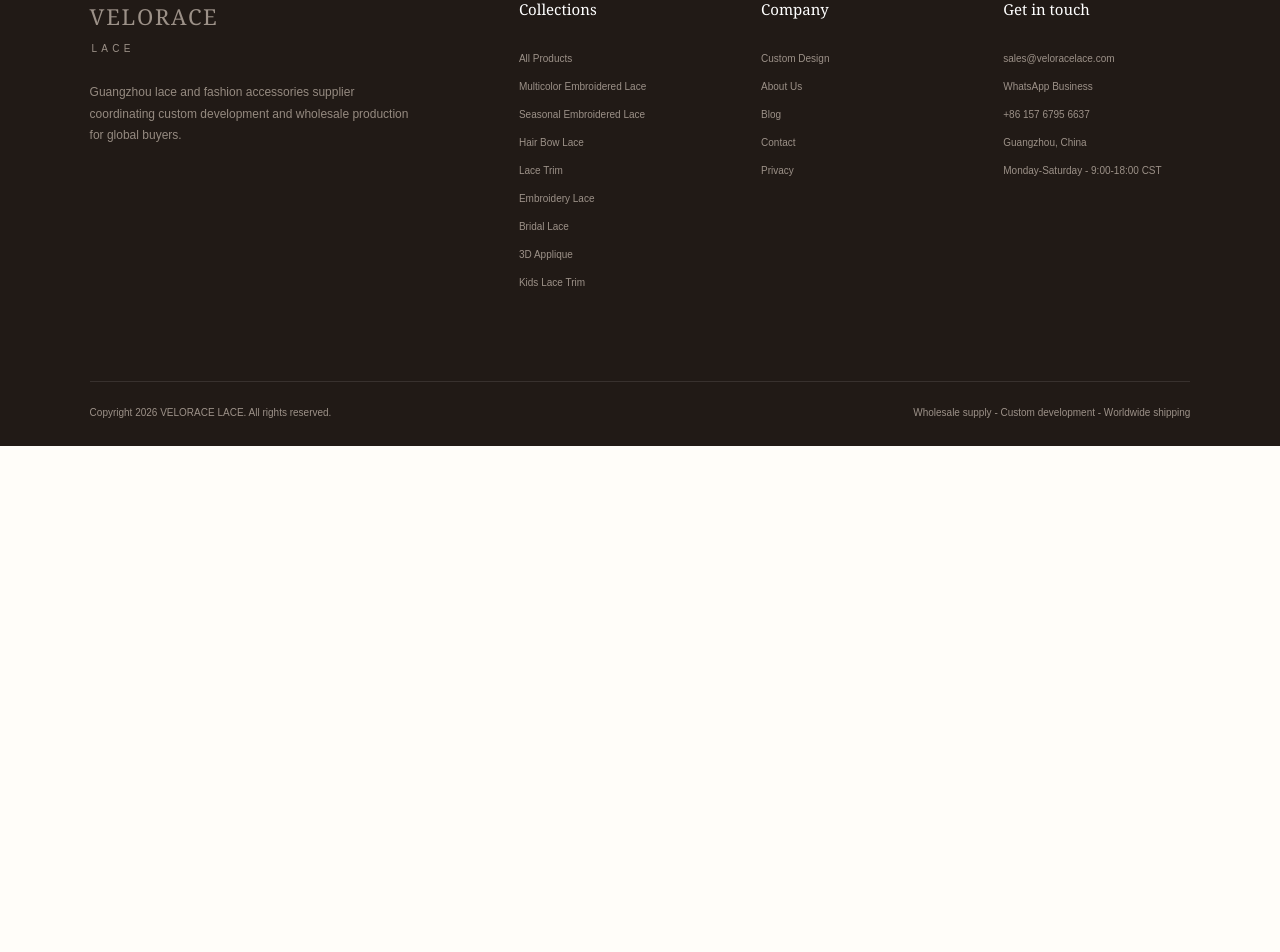
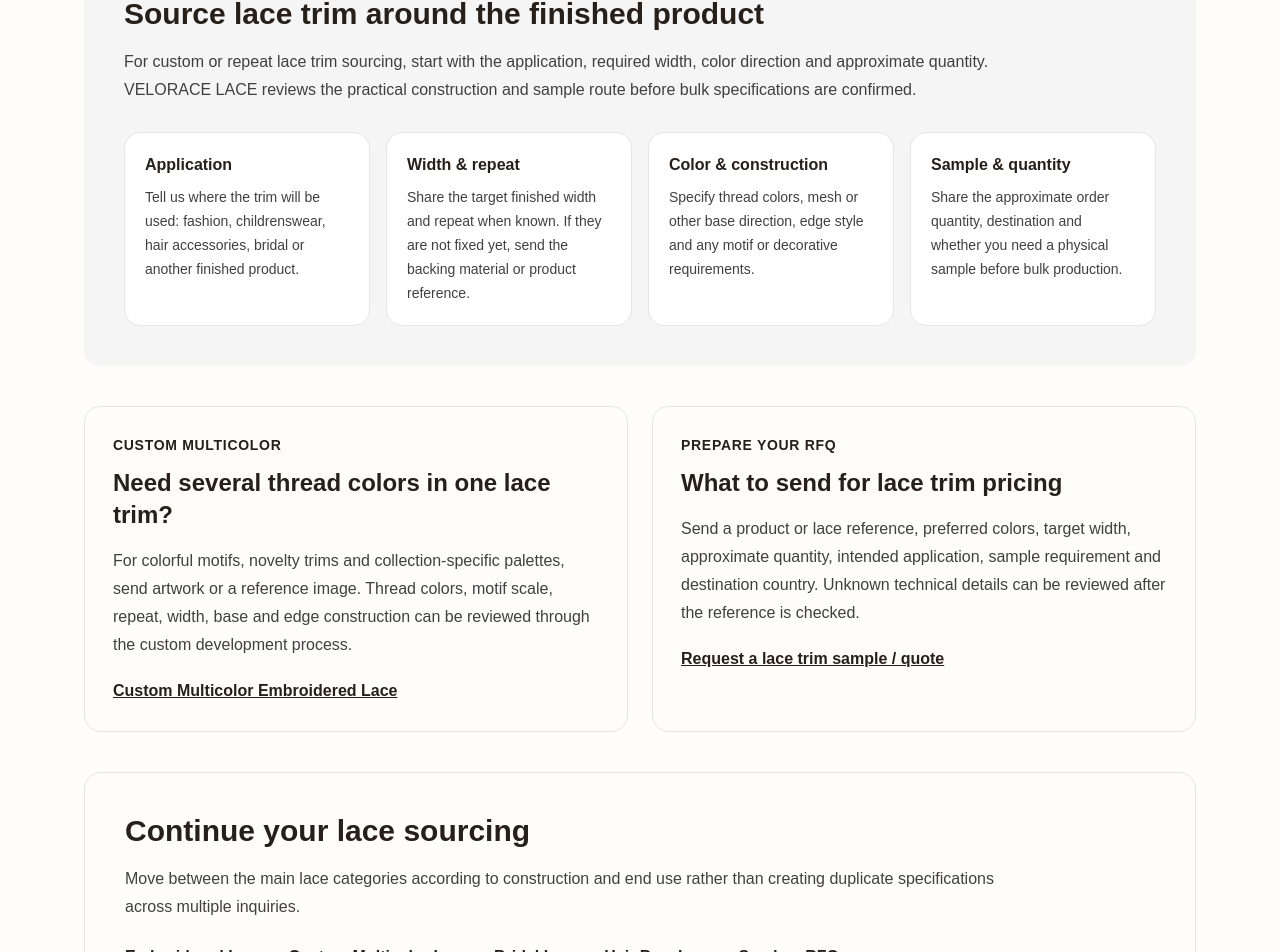
Before and after one commit to linxingwei/lace-b2b-site, a Next.js app: page /lace-trim in a window 1280 px wide. Shown: the part 5824-6776 px from the top of the page. Before the commit the page ends 6270 px from the top, so only its background shows below. Built offline with nearby package versions, Linux system fonts and the light colour scheme; no server answers.

Commit message:
Strengthen lace trim B2B sourcing and RFQ flow

```diff
--- a/app/lace-trim/page.tsx
+++ b/app/lace-trim/page.tsx
@@ -1,6 +1,60 @@
 import CategoryPage from "@/components/CategoryPage";
 import { categoryBySlug } from "@/lib/site-data";
 import { categoryMetadata } from "@/lib/seo";
+import Link from "next/link";
+
 const category = categoryBySlug["lace-trim"];
 export const metadata = categoryMetadata(category);
-export default function Page() { return <CategoryPage category={category} />; }
+
+const sourcing = [
+  ["Application", "Tell us where the trim will be used: fashion, childrenswear, hair accessories, bridal or another finished product."],
+  ["Width & repeat", "Share the target finished width and repeat when known. If they are not fixed yet, send the backing material or product reference."],
+  ["Color & construction", "Specify thread colors, mesh or other base direction, edge style and any motif or decorative requirements."],
+  ["Sample & quantity", "Share the approximate order quantity, destination and whether you need a physical sample before bulk production."],
+] as const;
+
+export default function Page() {
+  return <>
+    <CategoryPage category={category} />
+
+    <section className="mx-auto max-w-6xl px-5 pb-10">
+      <div className="rounded-2xl bg-neutral-100 p-7 md:p-10">
+        <p className="text-sm font-semibold uppercase tracking-wider">B2B lace trim sourcing</p>
+        <h2 className="mt-3 text-3xl font-semibold">Source lace trim around the finished product</h2>
+        <p className="mt-4 max-w-4xl leading-7 text-neutral-700">For custom or repeat lace trim sourcing, start with the application, required width, color direction and approximate quantity. VELORACE LACE reviews the practical construction and sample route before bulk specifications are confirmed.</p>
+        <div className="mt-7 grid gap-4 md:grid-cols-4">
+          {sourcing.map(([title, body]) => <article key={title} className="rounded-2xl border border-neutral-200 bg-white p-5"><h3 className="font-semibold">{title}</h3><p className="mt-2 text-sm leading-6 text-neutral-700">{body}</p></article>)}
+        </div>
+      </div>
+    </section>
+
+    <section className="mx-auto grid max-w-6xl gap-6 px-5 pb-10 md:grid-cols-2">
+      <article className="rounded-2xl border border-neutral-200 p-7">
+        <p className="text-sm font-semibold uppercase tracking-wider">Custom multicolor</p>
+        <h2 className="mt-3 text-2xl font-semibold">Need several thread colors in one lace trim?</h2>
+        <p className="mt-4 leading-7 text-neutral-700">For colorful motifs, novelty trims and collection-specific palettes, send artwork or a reference image. Thread colors, motif scale, repeat, width, base and edge construction can be reviewed through the custom development process.</p>
+        <Link className="mt-5 inline-block font-semibold underline" href="/custom-multicolor-embroidered-lace">Custom Multicolor Embroidered Lace</Link>
+      </article>
+      <article className="rounded-2xl border border-neutral-200 p-7">
+        <p className="text-sm font-semibold uppercase tracking-wider">Prepare your RFQ</p>
+        <h2 className="mt-3 text-2xl font-semibold">What to send for lace trim pricing</h2>
+        <p className="mt-4 leading-7 text-neutral-700">Send a product or lace reference, preferred colors, target width, approximate quantity, intended application, sample requirement and destination country. Unknown technical details can be reviewed after the reference is checked.</p>
+        <Link className="mt-5 inline-block font-semibold underline" href="/contact">Request a lace trim sample / quote</Link>
+      </article>
+    </section>
+
+    <section className="mx-auto max-w-6xl px-5 pb-16">
+      <div className="rounded-2xl border border-neutral-200 p-7 md:p-10">
+        <h2 className="text-3xl font-semibold">Continue your lace sourcing</h2>
+        <p className="mt-4 max-w-4xl leading-7 text-neutral-700">Move between the main lace categories according to construction and end use rather than creating duplicate specifications across multiple inquiries.</p>
+        <div className="mt-6 flex flex-wrap gap-x-6 gap-y-3">
+          <Link className="font-semibold underline" href="/embroidery-lace">Embroidered Lace</Link>
+          <Link className="font-semibold underline" href="/custom-multicolor-embroidered-lace">Custom Multicolor Lace</Link>
+          <Link className="font-semibold underline" href="/bridal-lace">Bridal Lace</Link>
+          <Link className="font-semibold underline" href="/hair-bow-lace">Hair Bow Lace</Link>
+          <Link className="font-semibold underline" href="/contact">Send an RFQ</Link>
+        </div>
+      </div>
+    </section>
+  </>;
+}
```
